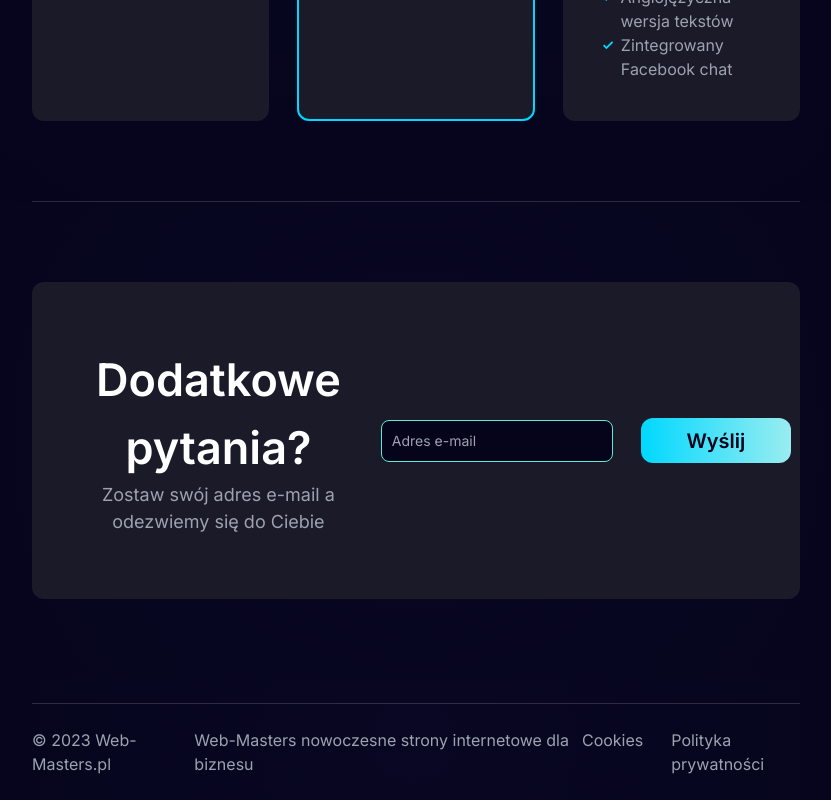
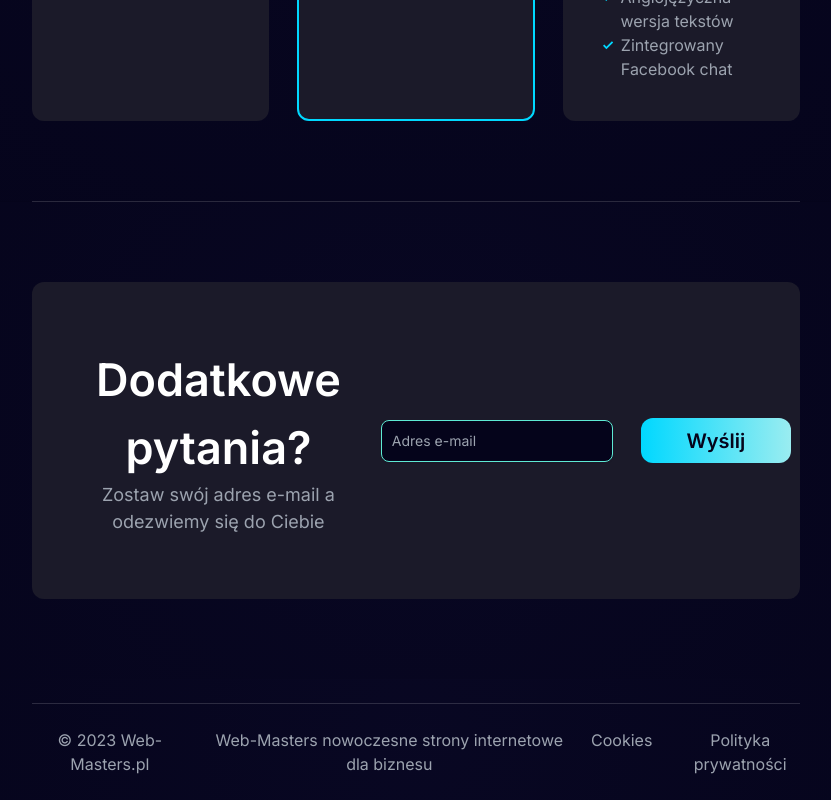
Before and after one commit to m-uchyla/wm-site, a Next.js app: page / in a window 1280 px wide. Shown: the part 3834-4634 px from the top of the page, without its empty margins (224-1055 px from the left). Built offline with nearby package versions, Linux system fonts and the light colour scheme.

Commit message:
Footer RWD

```diff
--- a/src/components/templates/footer.js
+++ b/src/components/templates/footer.js
@@ -4,11 +4,11 @@ export default function Footer() {
     return (
       <footer className="text-secondaryText">
         <div className="bg-[rgba(255,255,255,0.15)] h-[1px] mb-6" />
-        <div className="flex justify-between">
+        <div className="flex md:justify-between flex-col text-center flex-center md:flex-row gap-4">
           <div>
             © {new Date().getFullYear()} Web-Masters.pl
           </div>
-          <p>Web-Masters nowoczesne strony internetowe dla biznesu</p>
+          <p className="md:text-[16px] text-[20px]">Web-Masters nowoczesne strony internetowe dla biznesu</p>
           <ul className="flex gap-7">
             <li>Cookies</li>
             <li>Polityka prywatności</li>
```
